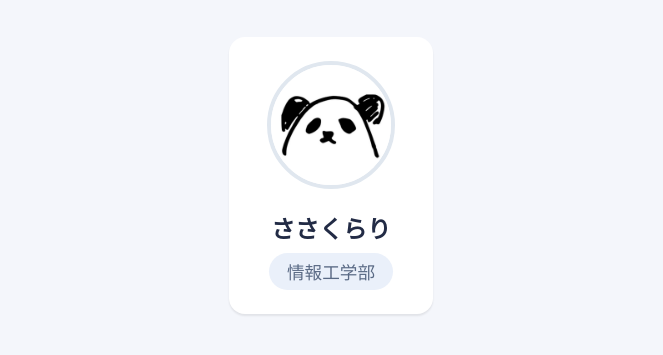
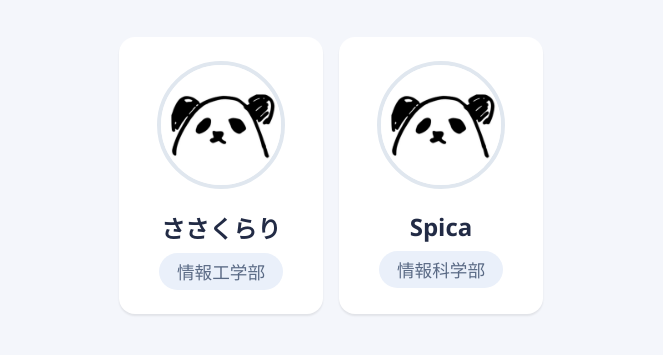
Before and after one commit to ichidaisai/git-practice-2025, a plain HTML site: page index.html in a window 1280 px wide. Shown: the part 101-456 px from the top of the page, without its empty margins (309-972 px from the left). Drawn offline with Linux system fonts and the light colour scheme.

Commit message:
名前を追加した。

```diff
--- a/index.html
+++ b/index.html
@@ -18,6 +18,11 @@
         </div>
         <!-- ここまで -->
         <!-- 以下に追加 -->
+         <div class="container">
+            <img class="avatar" src="/images/sasakulari.png">
+            <div class="name">Spica</div>
+            <div class="faculty">情報科学部</div>
+        </div>
     </div>
 </body>
 </html>
```
